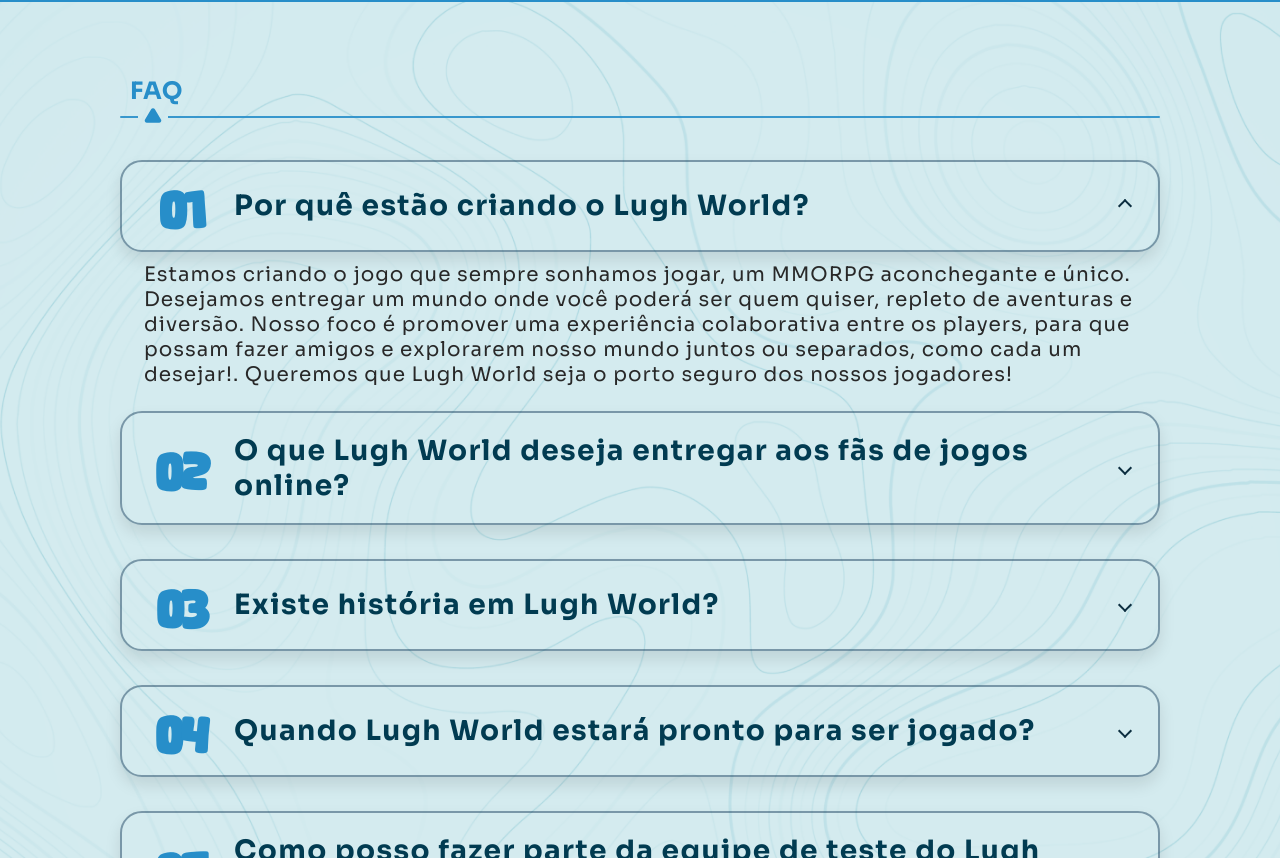
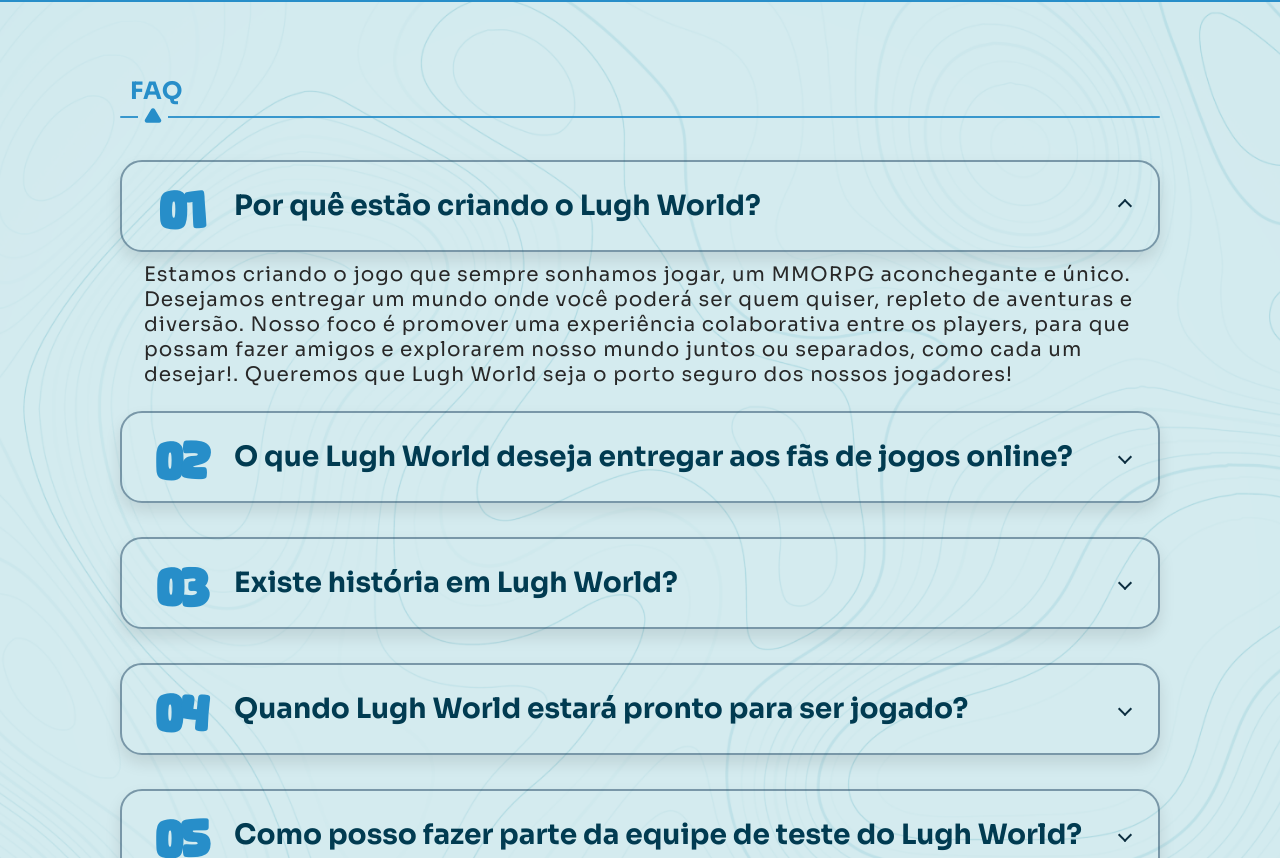
Before and after one commit to MxSGameJPS/lughs, a React (Create React App) app: page / in a window 1280 px wide. Shown: the part 4102-4960 px from the top of the page. Built offline with nearby package versions, Linux system fonts and the light colour scheme.

Commit message:
feat: substitui fonte Sora por Sora em componentes de FAQ e Footer

```diff
--- a/src/Components/Faq/faq.module.css
+++ b/src/Components/Faq/faq.module.css
@@ -190,8 +190,7 @@
   font-style: normal;
   font-weight: 700;
   line-height: normal;
-  letter-spacing: 1.4px;
-font-family: Sora, sans-serif;
+  font-family: Sora, sans-serif;
 }
 
 @media (min-width: 1200px) {
@@ -307,7 +306,7 @@ font-family: Sora, sans-serif;
   color: var(--branco);
 }
 
-.cardDiscordText h1  {
+.cardDiscordText h1 {
   text-align: center;
   font-family: LughFont, sans-serif;
   font-size: 20px;
--- a/src/Components/Footer/FooterMobile/footerMobile.module.css
+++ b/src/Components/Footer/FooterMobile/footerMobile.module.css
@@ -130,7 +130,6 @@
   border-radius: 12px;
   border: 2px solid var(--White---Branding-Color, #fff);
   color: var(--White---Branding-Color, #fff);
-  font-family: Sora;
   font-size: 12px;
   font-style: normal;
   font-weight: 700;
```
